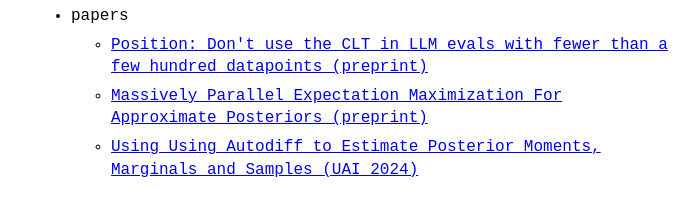
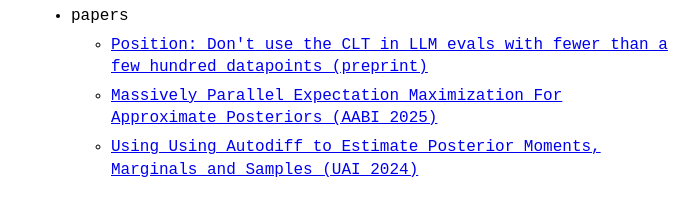
Before and after one commit to sambowyer/sambowyer.github.io, a Jekyll site: the page built from index.md, in a window 1280 px wide. Shown: the part 620-836 px from the top of the page, without its empty margins (289-987 px from the left). Built offline with Jekyll 4.4.1, drawn with Linux system fonts in a browser that asks for light colours.

Commit message:
Update menu.yml

```diff
--- a/_data/menu.yml
+++ b/_data/menu.yml
@@ -41,7 +41,7 @@ entries:
     entries:
       - title: "Position: Don't use the CLT in LLM evals with fewer than a few hundred datapoints (preprint)"
         url: https://arxiv.org/abs/2503.01747
-      - title: "Massively Parallel Expectation Maximization For Approximate Posteriors (preprint)"
+      - title: "Massively Parallel Expectation Maximization For Approximate Posteriors (AABI 2025)"
         url: https://arxiv.org/abs/2503.08264
       - title: Using Using Autodiff to Estimate Posterior Moments, Marginals and Samples (UAI 2024)
         url: https://arxiv.org/abs/2310.17374
```
